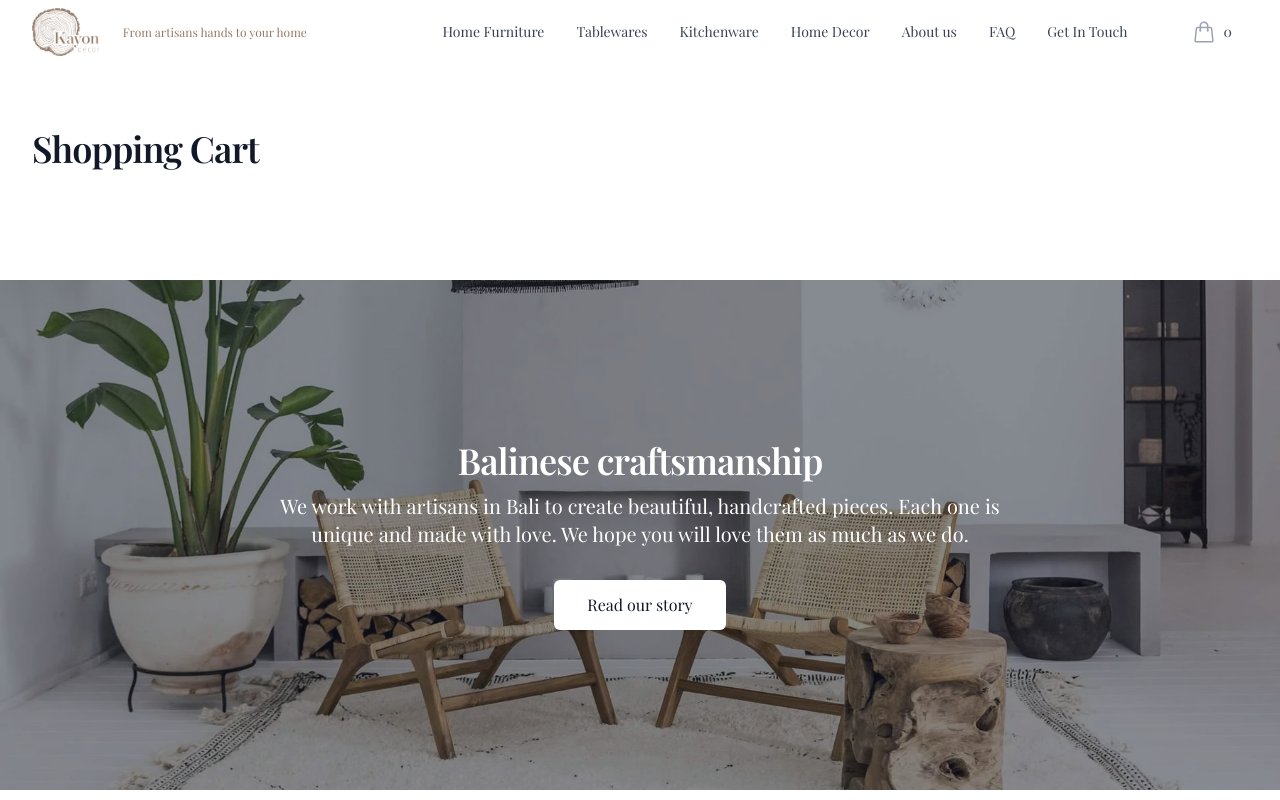
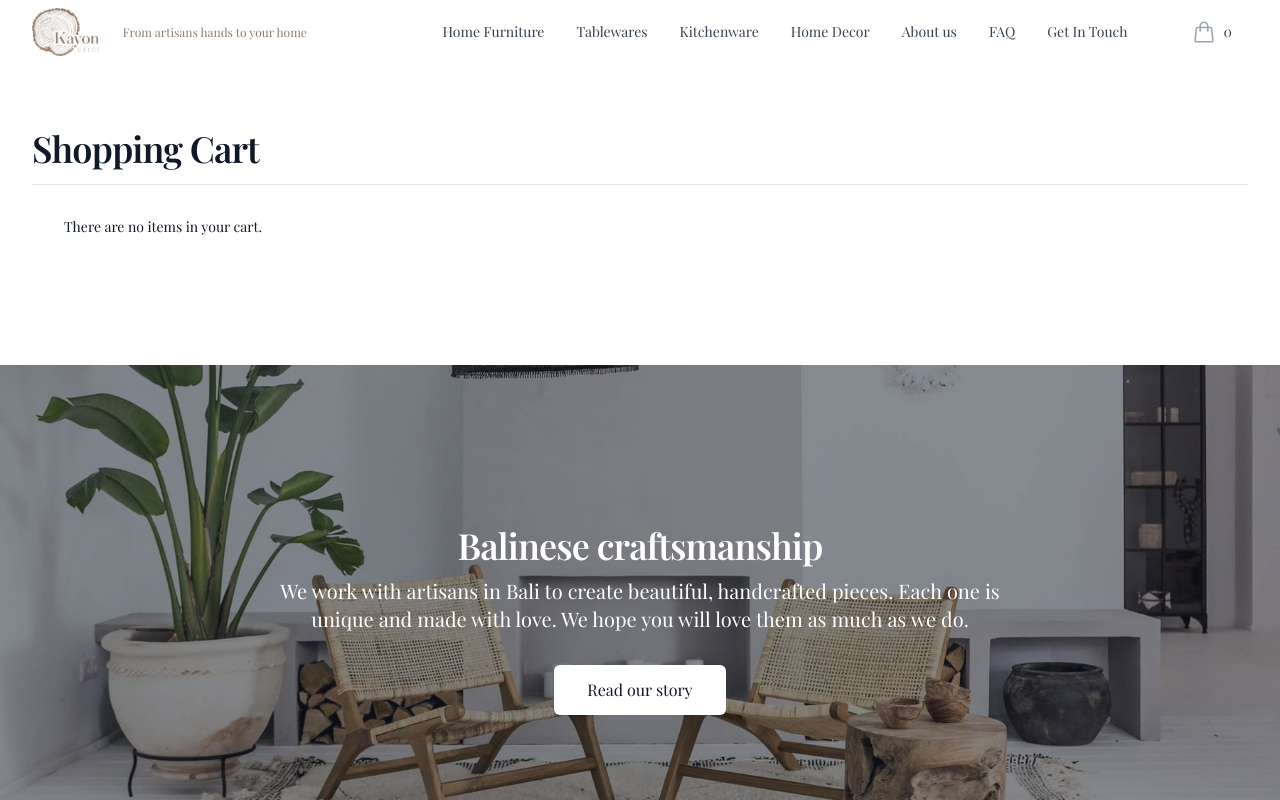
Before and after one commit to oorestisime/kayon-decor, a Next.js app: page /cart in a window 1280 px wide. Shown: the top 800 px of the page. Built offline with nearby package versions, Linux system fonts and the light colour scheme.

Commit message:
Small improvmeents

```diff
--- a/src/components/AddToBag.tsx
+++ b/src/components/AddToBag.tsx
@@ -41,7 +41,7 @@ export const AddToBag = ({
           })
         }
       >
-        Add to bag
+        Pre-order now!
       </button>
     </div>
   );
--- a/src/pages/cart.tsx
+++ b/src/pages/cart.tsx
@@ -183,6 +183,14 @@ function Cart() {
             </div>
           </div>
         ) : null}
+        {isClient && !submitted && (cart?.items?.length || 0) === 0 ? (
+          <div className="border-t border-gray-200 px-4 py-6 sm:px-6 lg:p-8">
+            <h4 className="sr-only">No items in cart</h4>
+            <p className="text-sm font-medium text-gray-900">
+              There are no items in your cart.
+            </p>
+          </div>
+        ) : null}
         {isClient && !submitted && (cart?.items?.length || 0) > 0 ? (
           <form
             onSubmit={handleSubmit}
--- a/src/pages/categories/[category]/[product].tsx
+++ b/src/pages/categories/[category]/[product].tsx
@@ -14,6 +14,7 @@ import { AddToBag } from "@/components/AddToBag";
 import { Breadcrumb } from "@/components/Breadcrumb";
 import { getProductUrl } from "@/utils";
 import { Seo } from "@/components/Seo";
+import { Story } from "@/components/Story";
 
 function classNames(...classes: string[]) {
   return classes.filter(Boolean).join(" ");
@@ -182,6 +183,7 @@ function Product({
           </div>
         </div>
       </main>
+      <Story />
     </>
   );
 }
```
